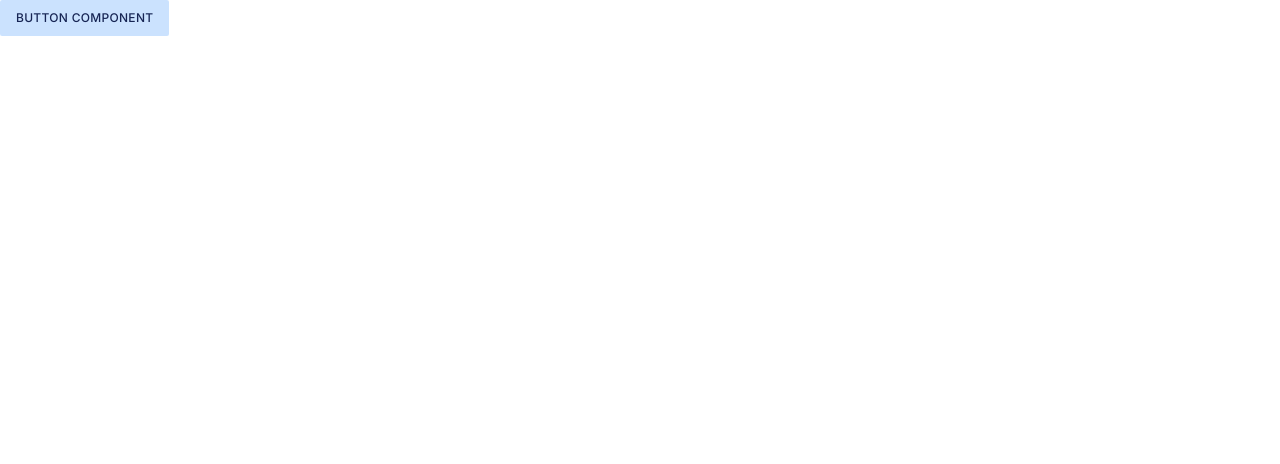
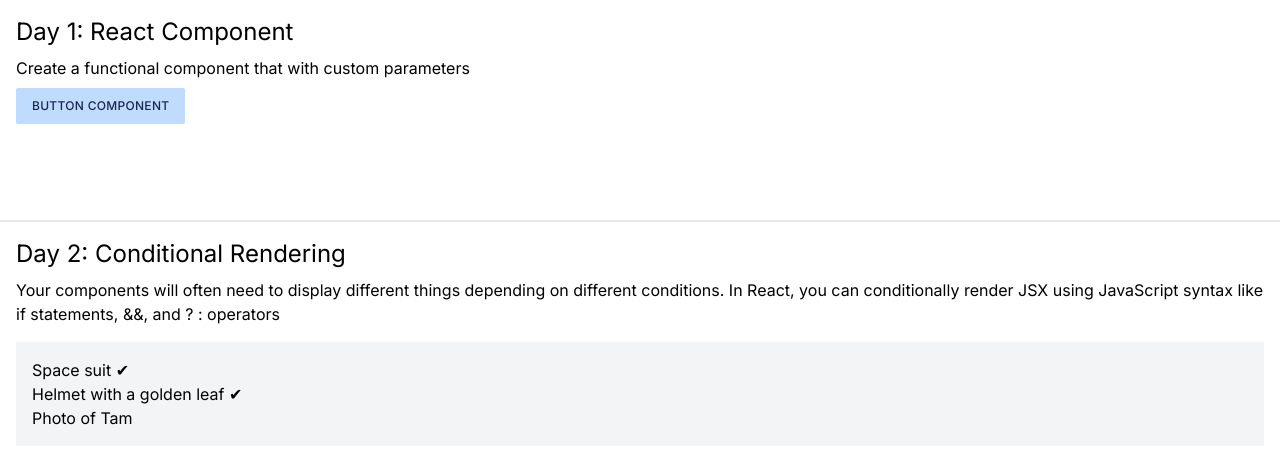
Before and after one commit to Justin-Bento/react-learning, a Next.js app: page / in a window 1280 px wide. Shown: the top 464 px of the page. Built offline with nearby package versions, Linux system fonts and the light colour scheme.

Commit message:
include day01 and dday02

```diff
--- a/app/page.tsx
+++ b/app/page.tsx
@@ -4,8 +4,51 @@ import MyButton from './components/MyButton'
 export default function page() {
   return (
     <>
-
-      <MyButton>Button Component</MyButton>
+      <main className="space-y-20 divide-y-2">
+        <Day01 />
+        <Day02 />
+      </main>
     </>
   )
 }
+
+function Day01() {
+  return (
+    <section className='p-4 space-y-2' aria-label='day-02--react-component'>
+      <h1 className="text-2xl">Day 1: React Component</h1>
+      <p className="text-base">Create a functional component that with custom parameters</p>
+      <MyButton>Button Component</MyButton>
+    </section>
+  )
+}
+function Day02() {
+  const Item = ({ name, isPacked }: any) => {
+    if (isPacked) {
+      return <li className="item">{name} ✔</li>;
+    }
+    return <li className="item">{name}</li>;
+  }
+  return (
+    <section className="p-4 space-y-4" aria-label='day-02--conditional-rendering'>
+      <div className="space-y-2">
+        <h1 className="text-2xl">Day 2: Conditional Rendering</h1>
+        <p className="text-base">Your components will often need to display different things depending on different conditions. In React, you can conditionally render JSX using JavaScript syntax like if statements, &&, and ? : operators</p>
+      </div>
+      <ul className="p-4 bg-gray-100">
+        <Item
+          isPacked={true}
+          name="Space suit"
+        />
+        <Item
+          isPacked={true}
+          name="Helmet with a golden leaf"
+        />
+        <Item
+          isPacked={false}
+          name="Photo of Tam"
+        />
+
+      </ul>
+    </section>
+  )
+}
```
